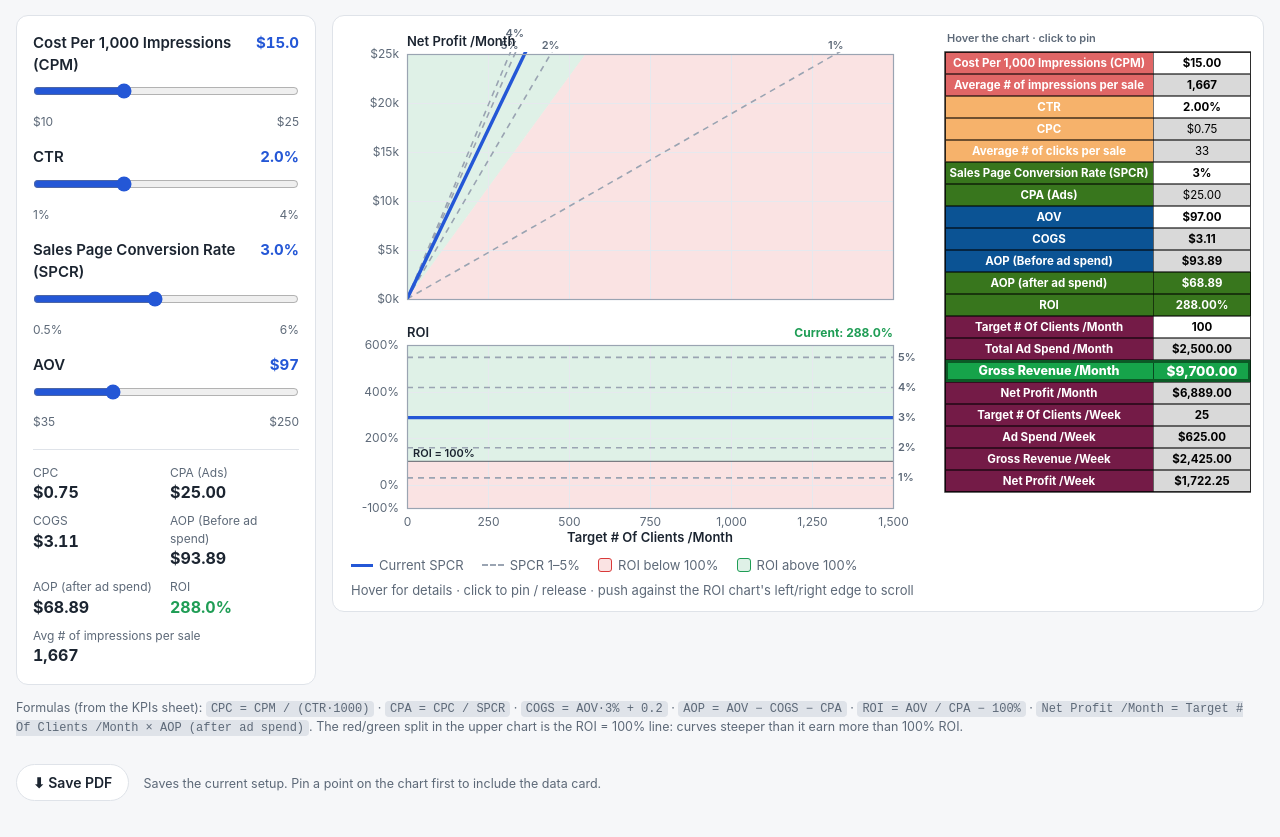
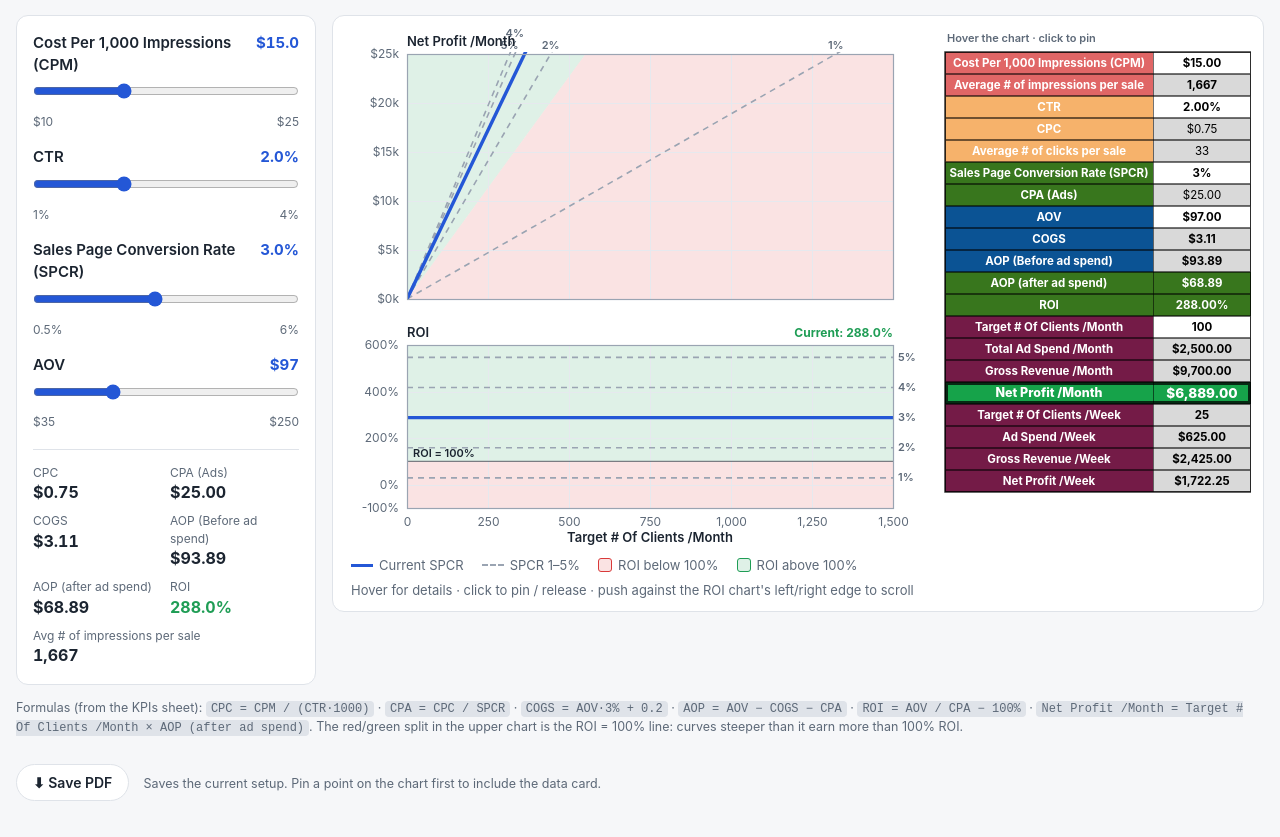
Before and after one commit to endrehalasz/campaign-compass, a plain HTML site: page index.html in a window 1280 px wide. Shown: the part 85-922 px from the top of the page. Drawn offline with Linux system fonts and the light colour scheme.

Commit message:
Highlight Net Profit /Month (green/red by ROI) instead of Gross Revenue
Co-Authored-By: Claude Sonnet 5.5 <noreply@anthropic.com>

```diff
--- a/index.html
+++ b/index.html
@@ -220,8 +220,8 @@
       ['ROI', (m.roi * 100).toFixed(2) + '%', LC.g, res(m.roi >= 0), '#fff', 1],
       ['Target # Of Clients /Month', n.toLocaleString('en-US'), LC.p, WH, '#000', 1],
       ['Total Ad Spend /Month', usd(ad, 2), LC.p, GR, '#000', 1],
-      ['Gross Revenue /Month', usd(rev, 2), LC.p, GR, '#000', 1, 1],
-      ['Net Profit /Month', usd(np, 2), LC.p, GR, '#000', 1],
+      ['Gross Revenue /Month', usd(rev, 2), LC.p, GR, '#000', 1],
+      ['Net Profit /Month', usd(np, 2), LC.p, GR, '#000', 1, m.roi >= 1 ? '#16a34a' : '#c81e1e'],
       ['Target # Of Clients /Week', wk(n / 4), LC.p, GR, '#000', 1],
       ['Ad Spend /Week', usd(ad / 4, 2), LC.p, GR, '#000', 1],
       ['Gross Revenue /Week', usd(rev / 4, 2), LC.p, GR, '#000', 1],
@@ -247,8 +247,8 @@
     c.textAlign = 'center';
     rows.forEach(function(r, i){
       var yy = top + i * rh, hl = r[6];
-      c.fillStyle = hl ? '#16a34a' : r[2]; c.fillRect(x, yy, lw, rh);
-      c.fillStyle = hl ? '#16a34a' : r[3]; c.fillRect(x + lw, yy, vw, rh);
+      c.fillStyle = hl || r[2]; c.fillRect(x, yy, lw, rh);
+      c.fillStyle = hl || r[3]; c.fillRect(x + lw, yy, vw, rh);
       c.strokeStyle = 'rgba(0,0,0,.55)'; c.lineWidth = 1; c.strokeRect(x + .5, yy + .5, w - 1, rh - 1);
       c.beginPath(); c.moveTo(x + lw + .5, yy); c.lineTo(x + lw + .5, yy + rh); c.stroke();
       var fs = hl ? 12.5 : 11.5, wt = hl ? '800 ' : '700 ';
@@ -258,10 +258,10 @@
       c.font = (r[5] || hl ? (hl ? '800 ' : '700 ') : '400 ') + (hl ? 13.5 : 11.5) + 'px ' + FF;
       c.fillStyle = hl ? '#fff' : r[4]; c.fillText(r[1], x + lw + vw / 2, yy + rh / 2 + .5);
     });
-    // thick frame around the highlighted Gross Revenue /Month row
+    // thick frame around the highlighted Net Profit /Month row
     rows.forEach(function(r, i){
       if (!r[6]) return;
-      c.strokeStyle = '#0b5a26'; c.lineWidth = 3; c.strokeRect(x + 1.5, top + i * rh + 1.5, w - 3, rh - 3);
+      c.strokeStyle = 'rgba(0,0,0,.75)'; c.lineWidth = 3; c.strokeRect(x + 1.5, top + i * rh + 1.5, w - 3, rh - 3);
     });
     c.strokeStyle = 'rgba(0,0,0,.8)'; c.lineWidth = 1.5; c.strokeRect(x, top, w, rows.length * rh);
     c.textAlign = 'left';
```
